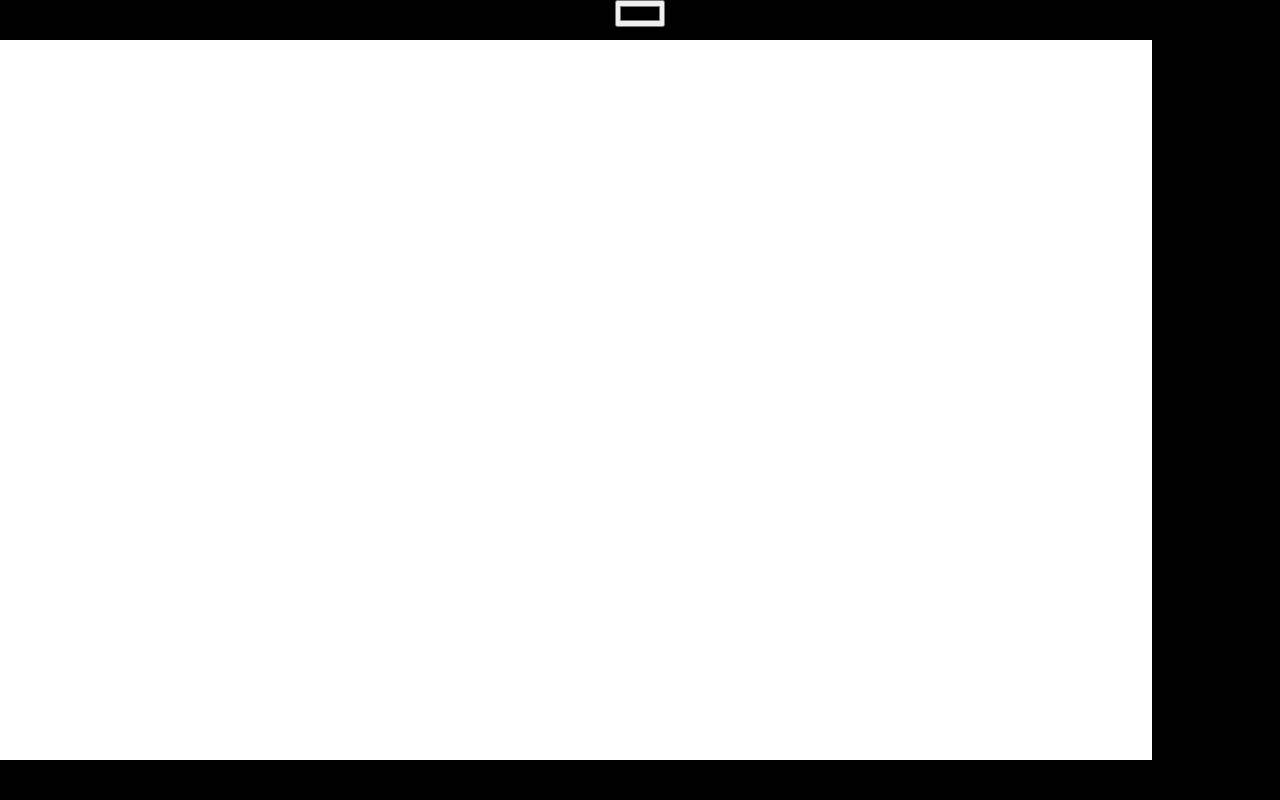
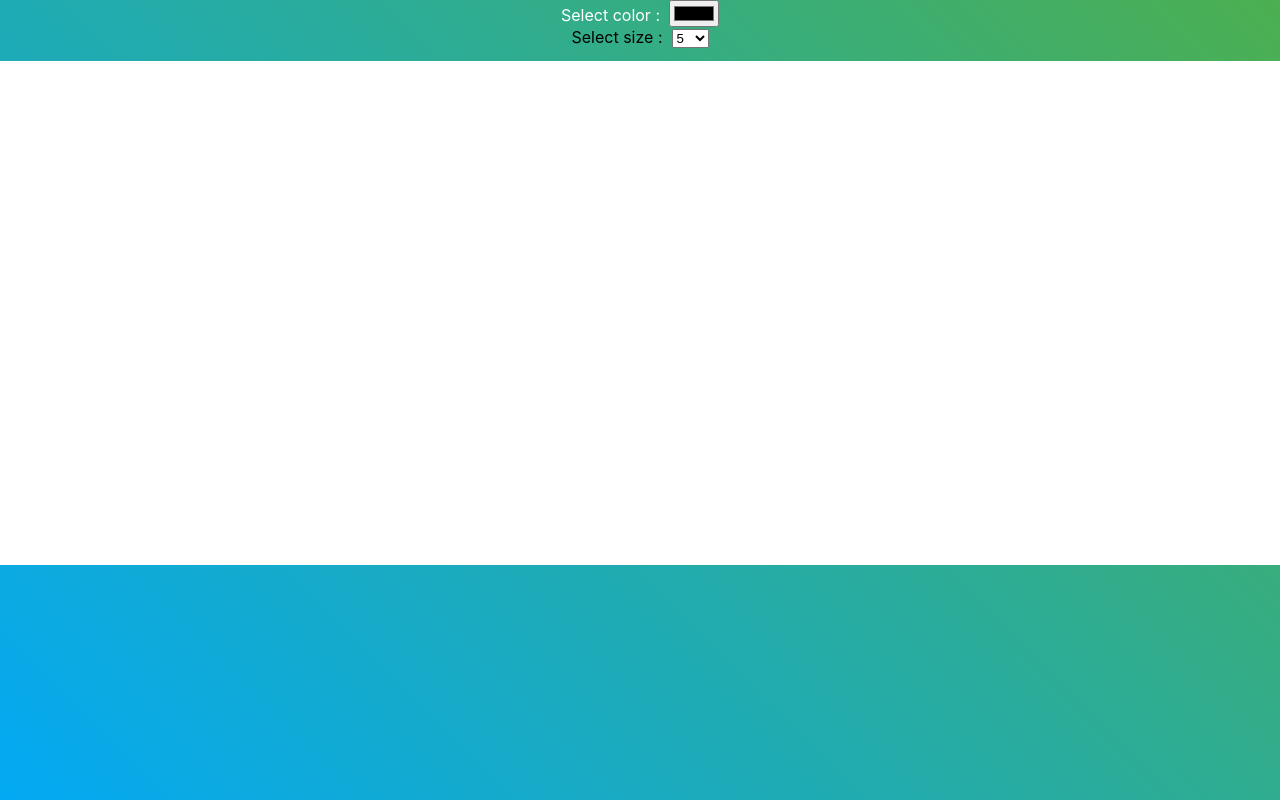
Before and after one commit to ACHBEN/Icourse, a React (Create React App) app in the folder UI/icourse/: page / in a window 1280 px wide. Built offline with nearby package versions, Linux system fonts and the light colour scheme; no server answers.

Commit message:
add color and size of pen

```diff
--- a/UI/icourse/src/components/board/Board.jsx
+++ b/UI/icourse/src/components/board/Board.jsx
@@ -26,6 +26,7 @@ class Board extends React.Component{
 
     }
     timeout;
+    ctx;
 
     componentDidMount(){
 
@@ -33,11 +34,16 @@ class Board extends React.Component{
 
     }
 
+    componentWillReceiveProps(newProps){
+        this.ctx.strokeStyle = newProps.color;
+        this.ctx.lineWidth = newProps.size;    }
+
 
 
     Draw(){
         var canvas = document.querySelector('#board');
-        var ctx = canvas.getContext('2d');
+        this.ctx = canvas.getContext('2d');
+        var ctx = this.ctx;
 
         var sketch = document.querySelector('#sketch');
         var sketch_style = getComputedStyle(sketch);
@@ -58,10 +64,10 @@ class Board extends React.Component{
 
 
         /* Drawing on Paint App */
-        ctx.lineWidth = 5;
+        ctx.lineWidth = this.props.size;
         ctx.lineJoin = 'round';
         ctx.lineCap = 'round';
-        ctx.strokeStyle = 'blue';
+        ctx.strokeStyle = this.props.color;
 
         canvas.addEventListener('mousedown', function(e) {
             canvas.addEventListener('mousemove', onPaint, false);
--- a/UI/icourse/src/components/board/style.css
+++ b/UI/icourse/src/components/board/style.css
@@ -1,6 +1,6 @@
 .board{
     width: 100%;
-    height: 100%;
+    height: 500px;
 }
 .sketch{
     width: 100%;
--- a/UI/icourse/src/components/container/container.jsx
+++ b/UI/icourse/src/components/container/container.jsx
@@ -5,15 +5,47 @@ import "./style.css"
 class Container extends React.Component{
     constructor(props){
         super(props);
+
+        this.state = {
+            color: "#000000",
+            size: "5"
+        }
+    }
+
+    changeColor(params){
+        this.setState({
+            color: params.target.value
+        })
+    }
+
+    changeSize(params){
+        this.setState({
+            size: params.target.value
+        })
     }
     render(){
         return(
             <div className="container">
-                <div className="color-container">
-                    <input type="color" />
-                </div>
-                <div className="board-container">
-                    <Board></Board>
+                <div className="tools">
+                    <div className="color-container">
+                        Select color : &nbsp;
+
+                        <input type="color" value={this.state.color} onChange ={this.changeColor.bind(this)} />
+                    </div>
+                    <div className="pensize-container">
+                        Select size : &nbsp;
+                        <select value={this.state.size} onChange ={this.changeSize.bind(this)}>
+                            <option>5</option>
+                            <option>10</option>
+                            <option>15</option>
+                            <option>20</option>
+                            <option>25</option>
+                            <option>30</option>
+                        </select>
+                    </div>
+                    <div className="board-container">
+                        <Board color ={this.state.color} size={this.state.size}></Board>
+                    </div>
                 </div>
             </div>
         )
--- a/UI/icourse/src/components/container/style.css
+++ b/UI/icourse/src/components/container/style.css
@@ -2,16 +2,28 @@
     position:fixed;
     width: 100%;
     height: 100%;
-    background: black;
+    background: linear-gradient(45deg, #03A9F4, #4CAF50);
 }
 
 .color-container {
     text-align:center;
+    display: inline;
+    color: white;
+}
+
+.pensize_container{
+    display: inline;
+    color: white;
+    margin-left: 12px;
+
+}
+.tools{
+    text-align: center;
 }
 
 .board-container {
-    width: 90%;
-    height: 90%;
+    width: 100%;
+    height: 100%;
     margin-top: 1%;
     background: white;
 
```
